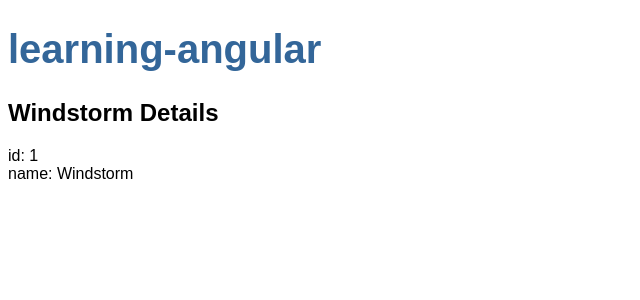
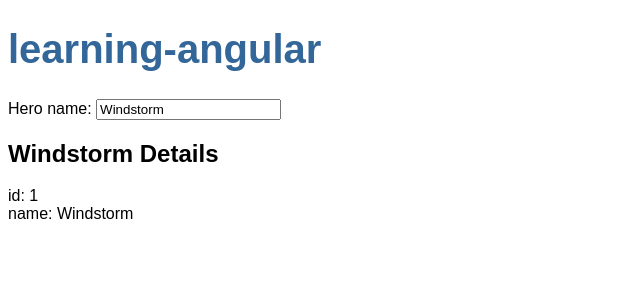
Before and after one commit to abhithory/basic-app-angular, an Angular app: page / in a window 1280 px wide. Shown: the top 300 px of the page, without its empty margins (0-640 px from the left). Built offline with nearby package versions, Linux system fonts and the light colour scheme.

Commit message:
ngModel uses

```diff
--- a/src/app/heroes/heroes.component.html
+++ b/src/app/heroes/heroes.component.html
@@ -1,3 +1,9 @@
+<div class="">
+    <label for="name">Hero name: </label>
+    <input id="name" type="text" [(ngModel)]="hero.name" />
+</div>
+
+
 <h2>{{ hero.name }} Details</h2>
 
 <div><span>id: </span> <span>{{hero.id }}</span> </div>
--- a/src/app/heroes/heroes.component.ts
+++ b/src/app/heroes/heroes.component.ts
@@ -1,11 +1,12 @@
 import { Component } from '@angular/core';
 import { Hero } from '../hero';
 import { CommonModule } from '@angular/common';
+import { FormsModule } from '@angular/forms';
 
 @Component({
   selector: 'app-heroes',
   standalone: true,
-  imports: [CommonModule],
+  imports: [CommonModule, FormsModule],
   templateUrl: './heroes.component.html',
   styleUrl: './heroes.component.scss'
 })
```
